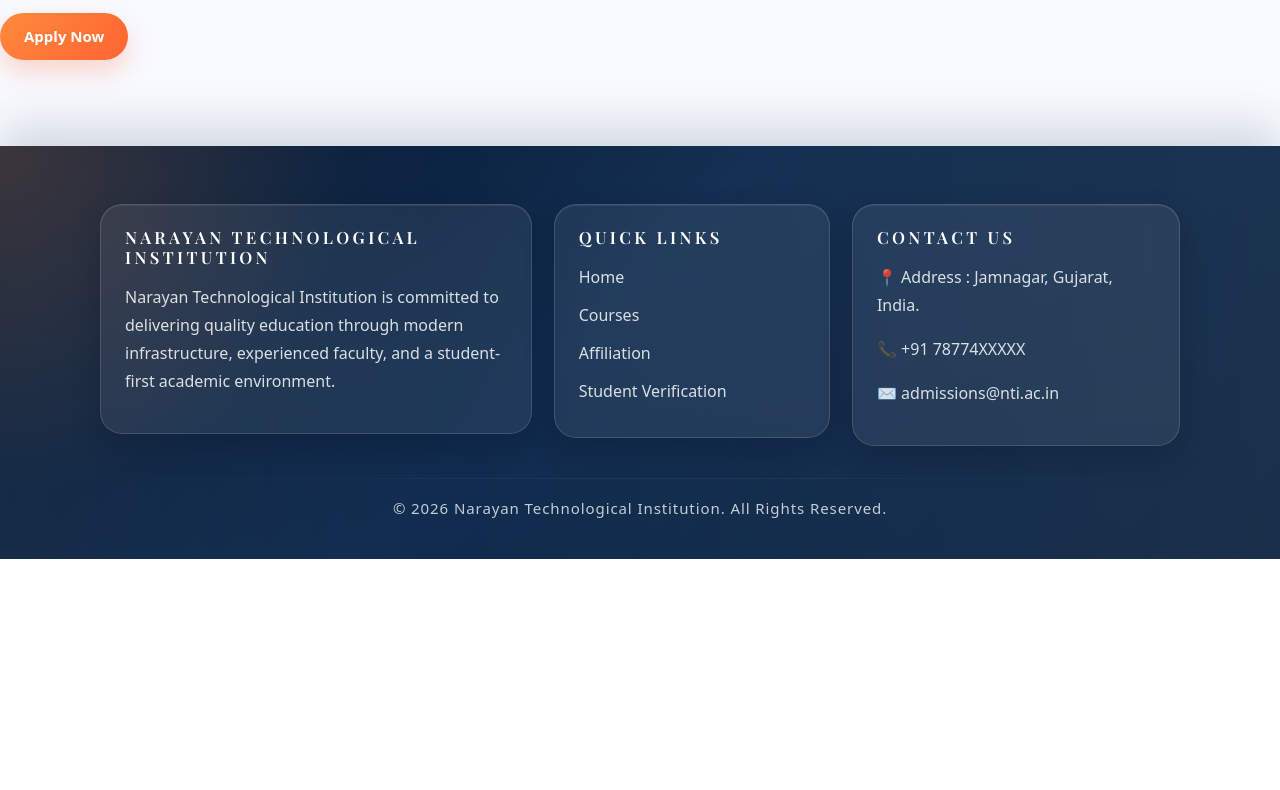
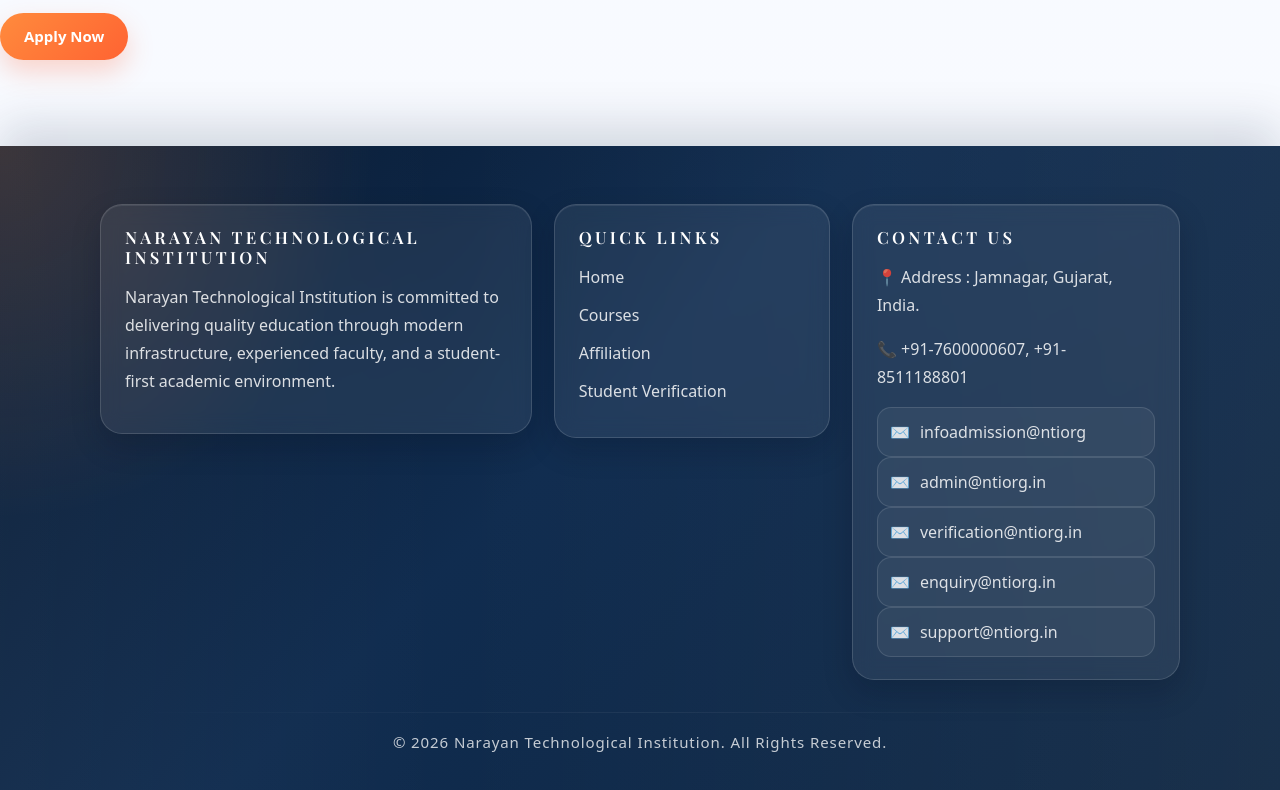
Before and after one commit to Aditya1127git/newRealPro2, a website: page computer.html in a window 1280 px wide. Shown: the part 1655-2445 px from the top of the page. Before the commit the page ends 2214 px from the top, so only its background shows below. Drawn offline with nearby package versions, Linux system fonts and the light colour scheme.

Commit message:
updated contact us details

```diff
--- a/computer.html
+++ b/computer.html
@@ -8,7 +8,9 @@
     <link rel="stylesheet" href="style.css">
     <link rel="preconnect" href="https://fonts.googleapis.com">
     <link rel="preconnect" href="https://fonts.gstatic.com" crossorigin>
-    <link href="https://fonts.googleapis.com/css2?family=Inter:wght@400;500;600;700;800&family=Playfair+Display:wght@600;700&display=swap" rel="stylesheet">
+    <link
+        href="https://fonts.googleapis.com/css2?family=Inter:wght@400;500;600;700;800&family=Playfair+Display:wght@600;700&display=swap"
+        rel="stylesheet">
     <link href="https://cdn.jsdelivr.net/npm/bootstrap@5.3.7/dist/css/bootstrap.min.css" rel="stylesheet">
     <link rel="stylesheet" href="https://cdn.jsdelivr.net/npm/bootstrap-icons@1.13.1/font/bootstrap-icons.min.css">
 </head>
@@ -144,7 +146,8 @@
                 <h2>Narayan Technological Institution</h2>
 
                 <p>
-                    Narayan Technological Institution is committed to delivering quality education through modern infrastructure,
+                    Narayan Technological Institution is committed to delivering quality education through modern
+                    infrastructure,
                     experienced faculty, and a student-first academic environment.
                 </p>
             </div>
@@ -166,9 +169,14 @@
 
                 <p>📍 Address : Jamnagar, Gujarat, India.</p>
 
-                <p>📞 +91 78774XXXXX</p>
+                <p>📞
+                    +91-7600000607, +91-8511188801</p>
 
-                <p>✉️ admissions@nti.ac.in</p>
+                <div class="footer-contact-item">✉️ <span>infoadmission@ntiorg</span></div>
+                <div class="footer-contact-item">✉️ <span>admin@ntiorg.in</span></div>
+                <div class="footer-contact-item">✉️ <span>verification@ntiorg.in</span></div>
+                <div class="footer-contact-item">✉️ <span>enquiry@ntiorg.in</span></div>
+                <div class="footer-contact-item">✉️ <span>support@ntiorg.in</span></div>
 
             </div>
 
```
Also changed, not shown: affiliation.html (+12 -5 lines), apply.html (+12 -6 lines), course.html (+12 -6 lines), diploma.html (+12 -6 lines), engineering.html (+12 -6 lines), management.html (+12 -6 lines), verification.html (+14 -7 lines).
